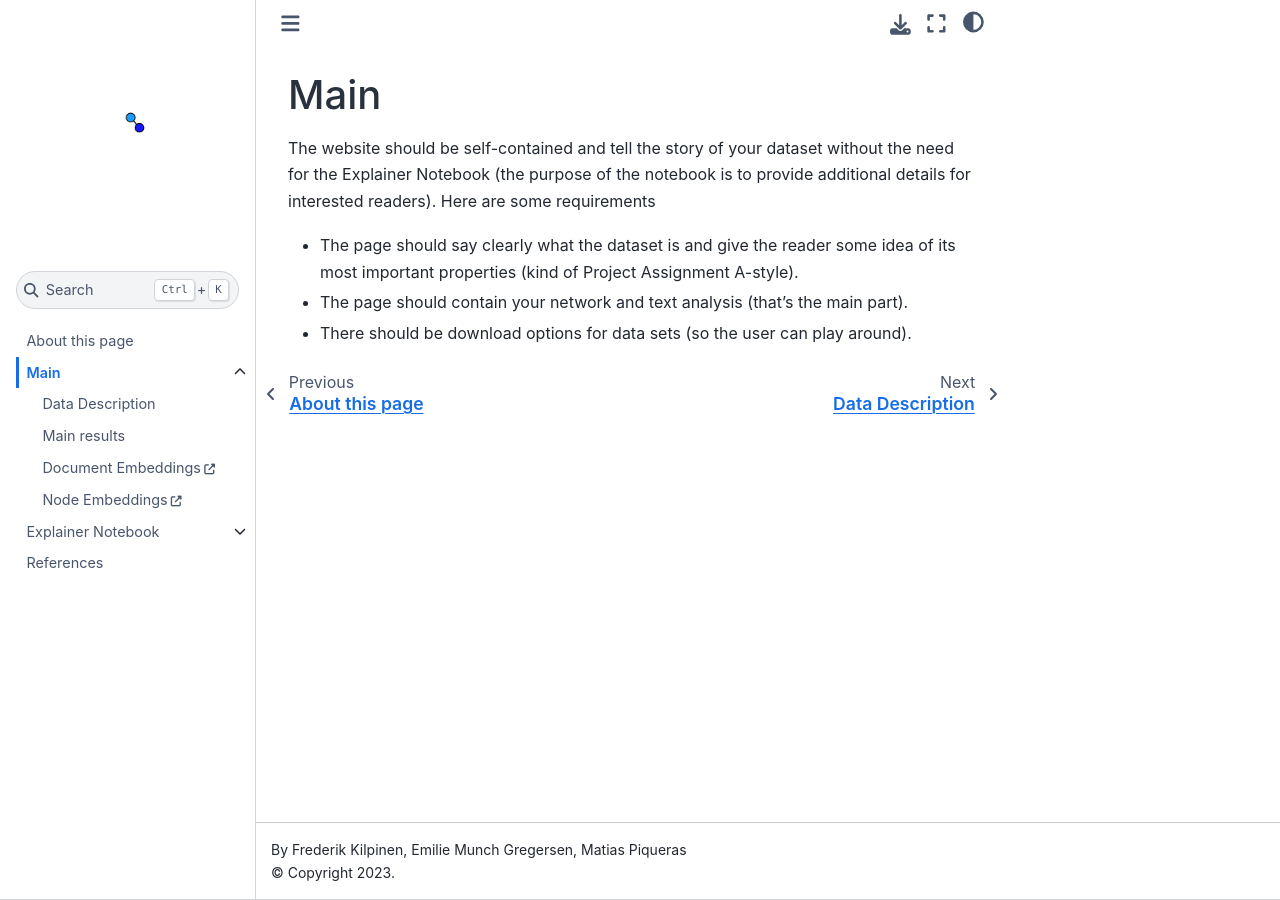
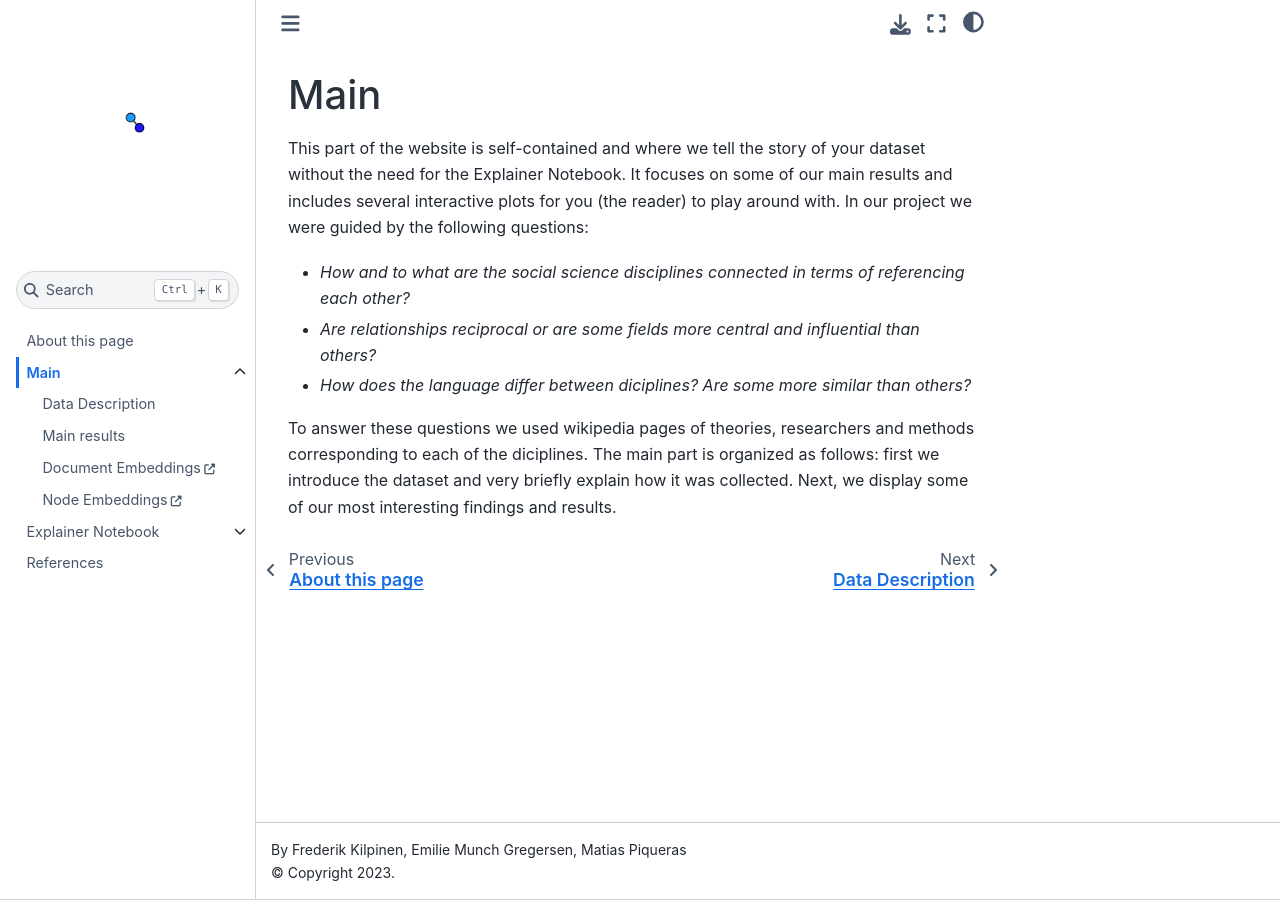
Before and after one commit to MatPiq/DTU-social-graphs-project-book, a Jupyter Book: the page built from main.md, in a window 1280 px wide. Built offline with Jupyter Book 1.0.4 settings and Sphinx 7.4.7 and the Sphinx Book theme 1.1.4, drawn with Linux system fonts in a browser that asks for light colours; pages that are not in the unit, such as notebooks, are missing from menus; comment, search, counter and statistics services are not loaded.

Commit message:
Update main.md

```diff
--- a/main.md
+++ b/main.md
@@ -2,8 +2,10 @@
 Main
 =====
 
-The website should be self-contained and tell the story of your dataset without the need for the Explainer Notebook (the purpose of the notebook is to provide additional details for interested readers). Here are some requirements
+This part of the website is self-contained and where we tell the story of your dataset without the need for the Explainer Notebook. It focuses on some of our main results and includes several interactive plots for you (the reader) to play around with. In our project we were guided by the following questions:
 
-* The page should say clearly what the dataset is and give the reader some idea of its most important properties (kind of Project Assignment A-style).
-* The page should contain your network and text analysis (that's the main part).
-* There should be download options for data sets (so the user can play around).
+* *How and to what are the social science disciplines connected in terms of referencing each other?*
+* *Are relationships reciprocal or are some fields more central and influential than others?*
+* *How does the language differ between diciplines? Are some more similar than others?*
+
+To answer these questions we used wikipedia pages of theories, researchers and methods corresponding to each of the diciplines. The main part is organized as follows: first we introduce the dataset and very briefly explain how it was collected. Next, we display some of our most interesting findings and results.
```
